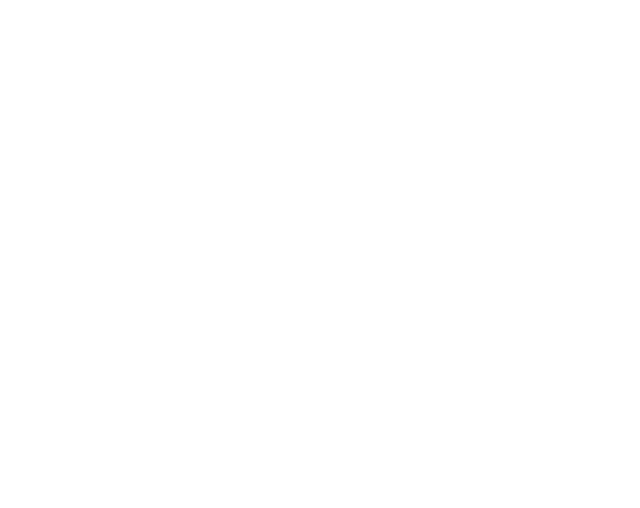
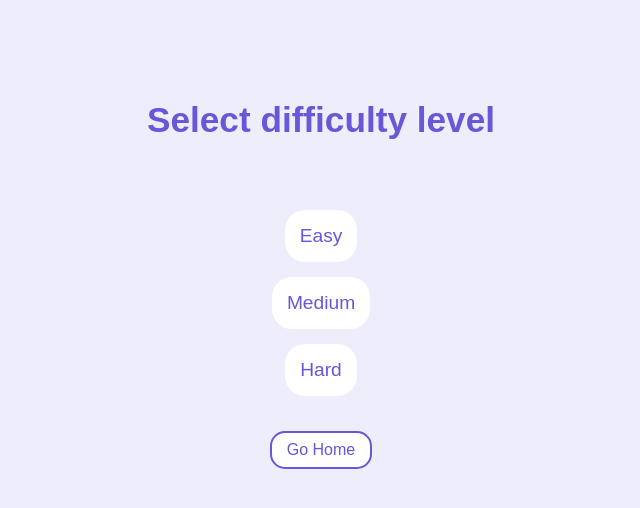
Before and after one commit to noWay777/quiz-app, a plain HTML site: page difficulty.html in a window 1280 px wide. Shown: the whole page, without its empty margins (319-959 px from the left). Drawn offline with Linux system fonts and the light colour scheme.

Commit message:
last changes!

```diff
--- a/difficulty.html
+++ b/difficulty.html
@@ -0,0 +1,21 @@
+<!DOCTYPE html>
+<html lang="en">
+<head>
+    <meta charset="UTF-8">
+    <meta name="viewport" content="width=device-width, initial-scale=1.0">
+    <title>Difficulty</title>
+    <link rel="stylesheet" href="/style/global.css">
+    <link rel="stylesheet" href="/style/difficulty.css">
+</head>
+<body>
+    <h3>Select difficulty level</h3>
+    <button>Easy</button>
+    <button>Medium</button>
+    <button>Hard</button>
+    <a href="/">Go Home</a>
+
+
+
+    <script src="/js/difficulty.js"></script>
+</body>
+</html>
--- /dev/null
+++ b/js/difficulty.js
@@ -0,0 +1,9 @@
+const buttons = document.querySelectorAll("button");
+
+const selectHandler = (event) => {
+    const level = event.target.innerText.toLowerCase();
+    localStorage.setItem("level", level);
+    window.location.assign("/")
+};
+
+buttons.forEach((button) =>button.addEventListener("click", selectHandler));
--- a/js/game.js
+++ b/js/game.js
@@ -1,7 +1,9 @@
 import formatData from "./helper.js";
 
+const level =localStorage.getItem("level") || "medium";
+
 const CORRECT_BONUS = 10;
-const url = "https://opentdb.com/api.php?amount=10&difficulty=medium&type=multiple";
+const url = `https://opentdb.com/api.php?amount=10&difficulty=${level}&type=multiple`;
 let formattedData = null;
 let questionIndex = 0;
 let correctAnswer = null;
--- /dev/null
+++ b/style/difficulty.css
@@ -0,0 +1,42 @@
+h3 {
+    font-size: 2.2rem;
+    color: #6757d9;
+    margin-bottom: 70px;
+}
+
+button {
+    background-color: #fff;
+    border: none;
+    border-radius: 20px;
+    padding: 15px;
+    margin-bottom: 15px;
+    font-size: 1.2rem;
+    text-align: center;
+    text-decoration: none;
+    color: #6757d9;
+    cursor: pointer;
+    transition: all 0.2s ease-in;
+}
+
+button:hover {
+    background-color: #6757d9;
+    color: #fff;
+}
+
+a {
+    color: #6757d9;
+    font-size: 1rem;
+    background-color: #fff;
+    border: 2px solid #6757d9;
+    border-radius: 15px;
+    padding: 8px 15px;
+    margin: 20px;
+    text-decoration: none;
+    cursor: pointer;
+    transition: all 0.2s ease-in;
+}
+
+a:hover{
+    color: #fff;
+    background-color: #6757d9;
+}
--- a/style/index.css
+++ b/style/index.css
@@ -0,0 +1,29 @@
+h1{
+    color: #6757d9;
+    margin-bottom: 50px;
+    font-size: 2.5rem;
+
+}
+
+.container{
+    display: flex;
+    flex-direction: column;
+    width: fit-content;
+    padding: 20px;
+}
+
+a{
+    background-color: #fff;
+    margin-bottom: 30px;
+    padding: 20px 40px;
+    font-size: 1.5rem;
+    color: #6757d9;
+    text-decoration: none;
+    border-radius: 20px;
+    transition: all 0.2s ease-in;
+}
+
+a:hover{
+    background-color: #6757d9;
+    color: #fff;
+}
```
Also changed, not shown: index.html (+5 -8 lines), js/index.js (deleted).
